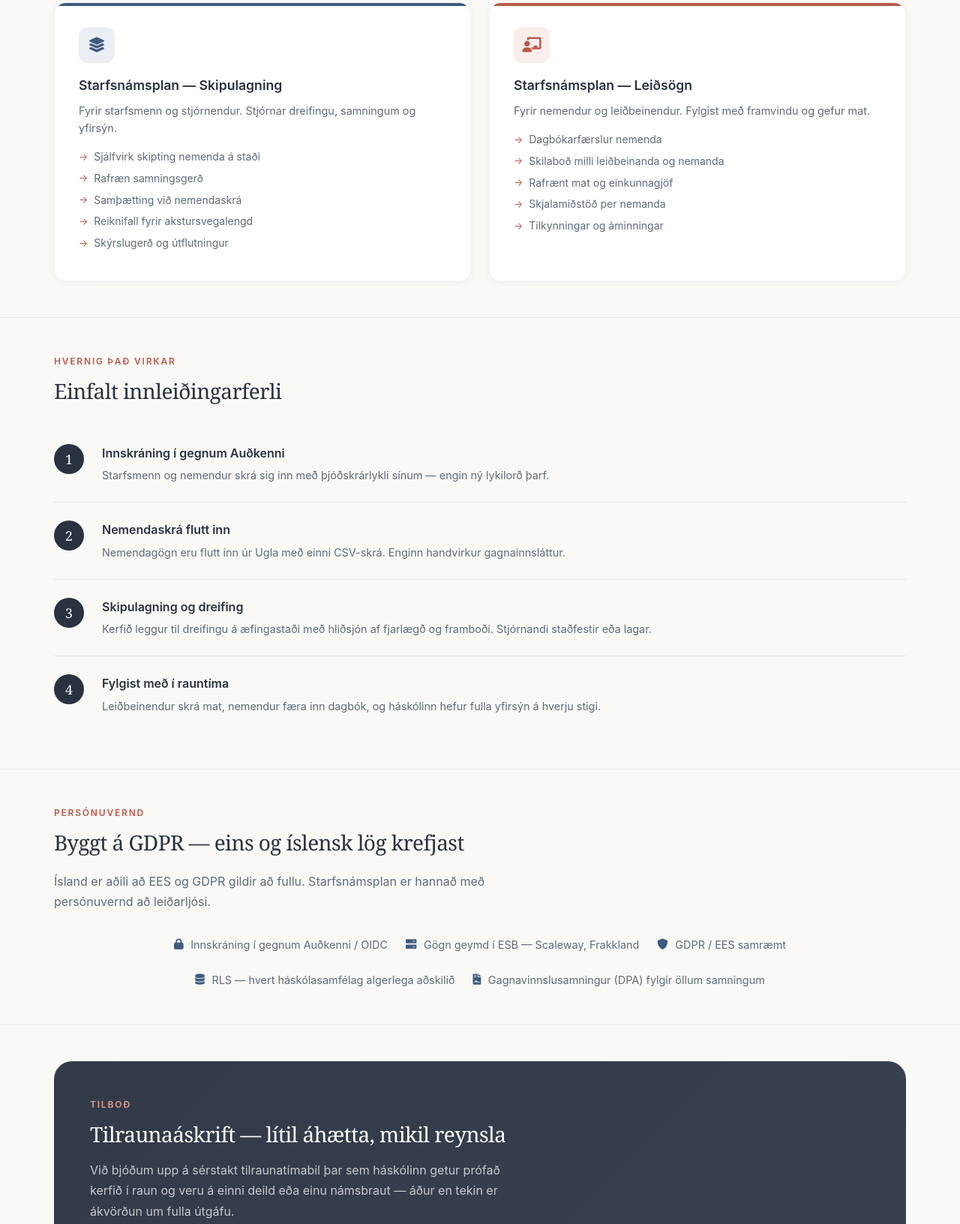
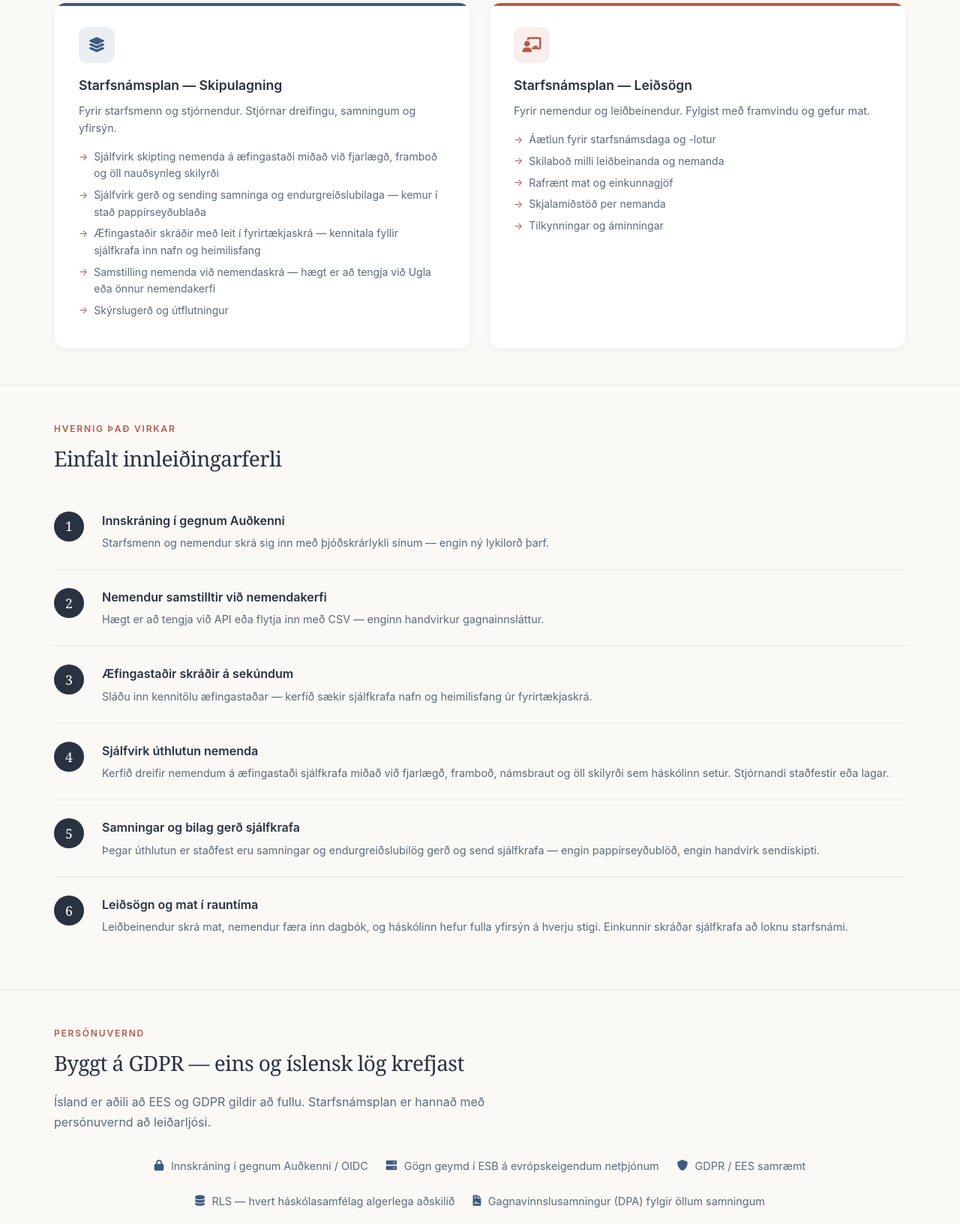
Before and after one commit to Bachstang/Starfsnam, a plain HTML site: page index.html in a window 1280 px wide. Shown: the part 1237-2869 px from the top of the page at 75% size. Drawn offline with Linux system fonts and the light colour scheme.

Commit message:
Revise internship plan features and steps
Updated features and steps in the student internship plan section to reflect new functionalities and automated processes.

```diff
--- a/index.html
+++ b/index.html
@@ -311,10 +311,10 @@
           <h3>Starfsnámsplan — Skipulagning</h3>
           <p>Fyrir starfsmenn og stjórnendur. Stjórnar dreifingu, samningum og yfirsýn.</p>
           <ul class="feature-list">
-            <li>Sjálfvirk skipting nemenda á staði</li>
-            <li>Rafræn samningsgerð</li>
-            <li>Samþætting við nemendaskrá</li>
-            <li>Reiknifall fyrir akstursvegalengd</li>
+            <li>Sjálfvirk skipting nemenda á æfingastaði miðað við fjarlægð, framboð og öll nauðsynleg skilyrði</li>
+            <li>Sjálfvirk gerð og sending samninga og endurgreiðslubilaga — kemur í stað pappírseyðublaða</li>
+            <li>Æfingastaðir skráðir með leit í fyrirtækjaskrá — kennitala fyllir sjálfkrafa inn nafn og heimilisfang</li>
+            <li>Samstilling nemenda við nemendaskrá — hægt er að tengja við Ugla eða önnur nemendakerfi</li>
             <li>Skýrslugerð og útflutningur</li>
           </ul>
         </div>
@@ -323,7 +323,7 @@
           <h3>Starfsnámsplan — Leiðsögn</h3>
           <p>Fyrir nemendur og leiðbeinendur. Fylgist með framvindu og gefur mat.</p>
           <ul class="feature-list">
-            <li>Dagbókarfærslur nemenda</li>
+            <li>Áætlun fyrir starfsnámsdaga og -lotur</li>
             <li>Skilaboð milli leiðbeinanda og nemanda</li>
             <li>Rafrænt mat og einkunnagjöf</li>
             <li>Skjalamiðstöð per nemanda</li>
@@ -350,22 +350,36 @@
         <div class="step">
           <div class="step-num">2</div>
           <div>
-            <h3>Nemendaskrá flutt inn</h3>
-            <p>Nemendagögn eru flutt inn úr Ugla með einni CSV-skrá. Enginn handvirkur gagnainnsláttur.</p>
+            <h3>Nemendur samstilltir við nemendakerfi</h3>
+            <p>Hægt er að tengja við API eða flytja inn með CSV — enginn handvirkur gagnainnsláttur.</p>
           </div>
         </div>
         <div class="step">
           <div class="step-num">3</div>
           <div>
-            <h3>Skipulagning og dreifing</h3>
-            <p>Kerfið leggur til dreifingu á æfingastaði með hliðsjón af fjarlægð og framboði. Stjórnandi staðfestir eða lagar.</p>
+            <h3>Æfingastaðir skráðir á sekúndum</h3>
+            <p>Sláðu inn kennitölu æfingastaðar — kerfið sækir sjálfkrafa nafn og heimilisfang úr fyrirtækjaskrá.</p>
           </div>
         </div>
         <div class="step">
           <div class="step-num">4</div>
           <div>
-            <h3>Fylgist með í rauntíma</h3>
-            <p>Leiðbeinendur skrá mat, nemendur færa inn dagbók, og háskólinn hefur fulla yfirsýn á hverju stigi.</p>
+            <h3>Sjálfvirk úthlutun nemenda</h3>
+            <p>Kerfið dreifir nemendum á æfingastaði sjálfkrafa miðað við fjarlægð, framboð, námsbraut og öll skilyrði sem háskólinn setur. Stjórnandi staðfestir eða lagar.</p>
+          </div>
+        </div>
+        <div class="step">
+          <div class="step-num">5</div>
+          <div>
+            <h3>Samningar og bilag gerð sjálfkrafa</h3>
+            <p>Þegar úthlutun er staðfest eru samningar og endurgreiðslubilög gerð og send sjálfkrafa — engin pappírseyðublöð, engin handvirk sendiskipti.</p>
+          </div>
+        </div>
+        <div class="step">
+          <div class="step-num">6</div>
+          <div>
+            <h3>Leiðsögn og mat í rauntíma</h3>
+            <p>Leiðbeinendur skrá mat, nemendur færa inn dagbók, og háskólinn hefur fulla yfirsýn á hverju stigi. Einkunnir skráðar sjálfkrafa að loknu starfsnámi.</p>
           </div>
         </div>
       </div>
@@ -380,7 +394,7 @@
       <p class="section-lead">Ísland er aðili að EES og GDPR gildir að fullu. Starfsnámsplan er hannað með persónuvernd að leiðarljósi.</p>
       <div class="gdpr-inner">
         <div class="gdpr-item"><i class="fas fa-lock" aria-hidden="true"></i><span>Innskráning í gegnum Auðkenni / OIDC</span></div>
-        <div class="gdpr-item"><i class="fas fa-server" aria-hidden="true"></i><span>Gögn geymd í ESB — Scaleway, Frakkland</span></div>
+        <div class="gdpr-item"><i class="fas fa-server" aria-hidden="true"></i><span>Gögn geymd í ESB á evrópskeigendum netþjónum</span></div>
         <div class="gdpr-item"><i class="fas fa-shield-alt" aria-hidden="true"></i><span>GDPR / EES samræmt</span></div>
         <div class="gdpr-item"><i class="fas fa-database" aria-hidden="true"></i><span>RLS — hvert háskólasamfélag algerlega aðskilið</span></div>
         <div class="gdpr-item"><i class="fas fa-file-contract" aria-hidden="true"></i><span>Gagnavinnslusamningur (DPA) fylgir öllum samningum</span></div>
```
